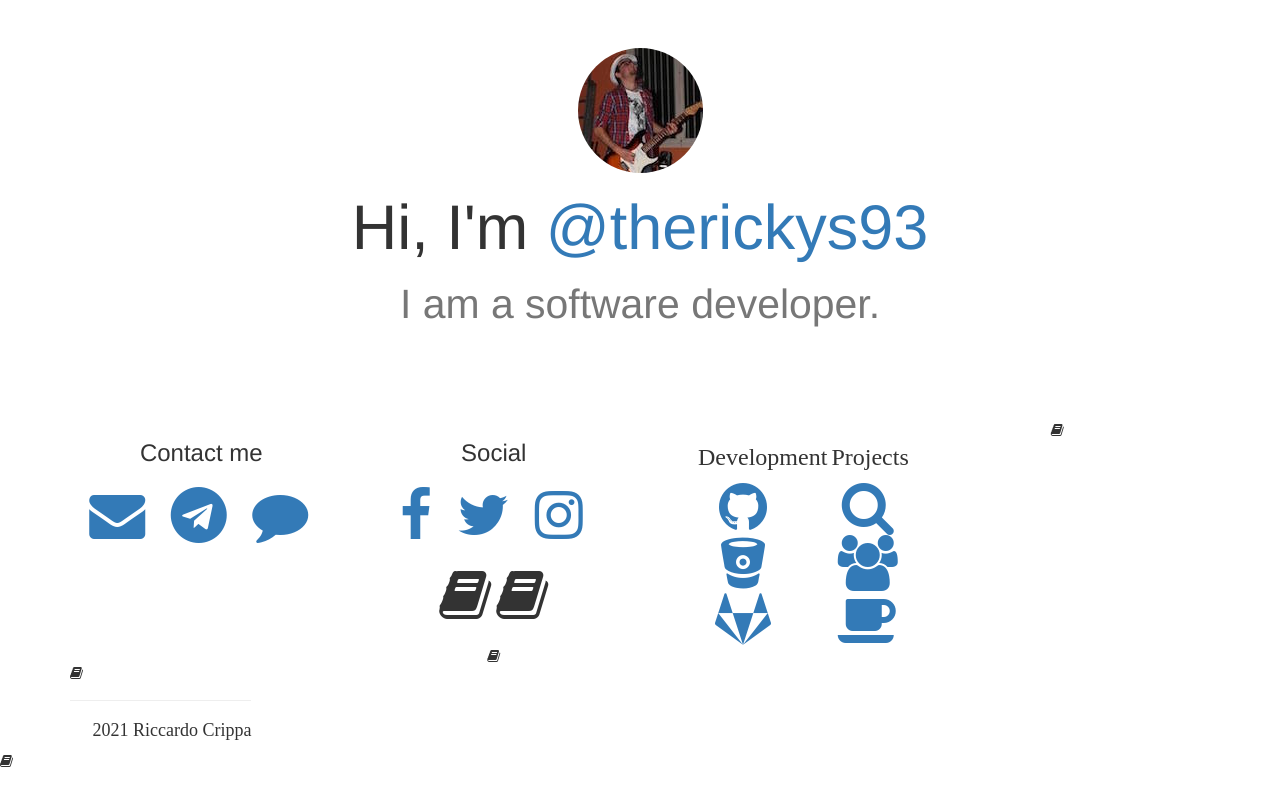
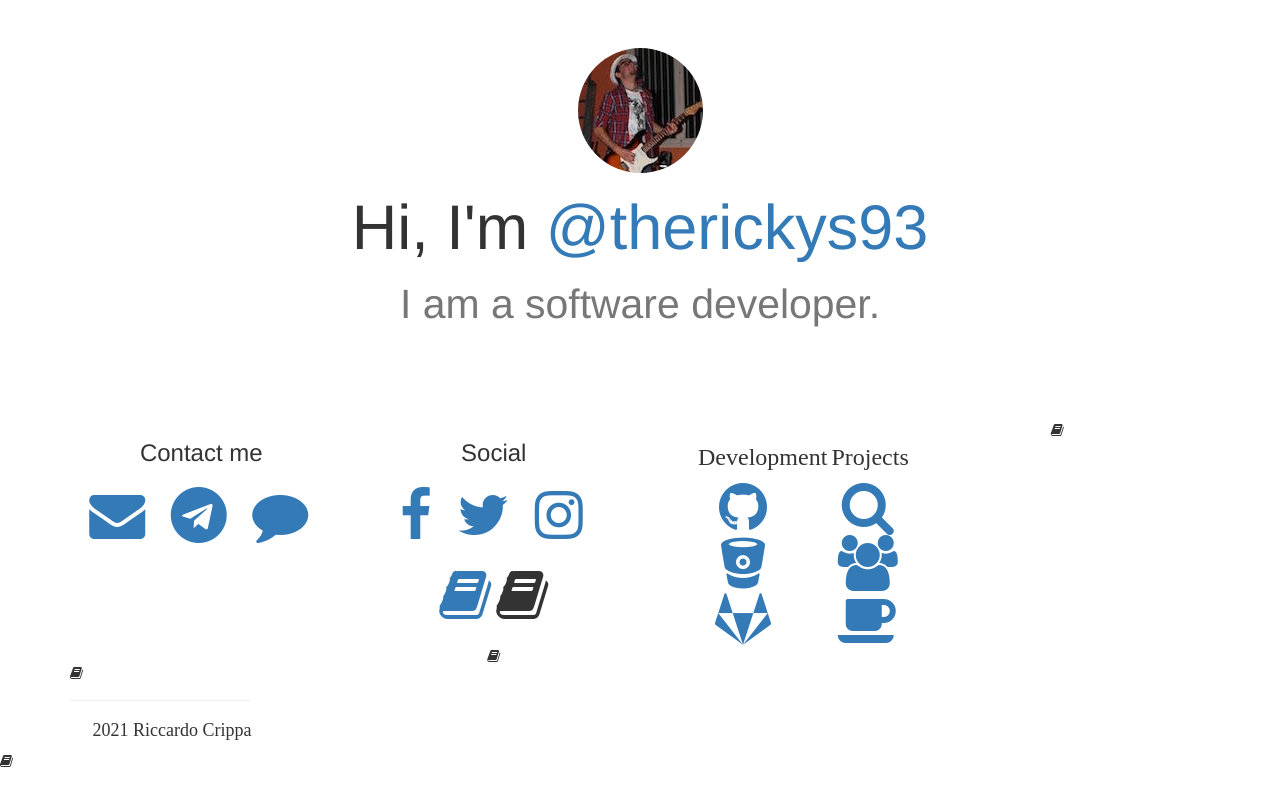
Before and after one commit to therickys93/therickys93.github.io, a website: page index.html in a window 1280 px wide. Drawn offline with Linux system fonts and the light colour scheme; files whose address does not match are found by name.

Commit message:
bug fixed.

```diff
--- a/index.html
+++ b/index.html
@@ -51,7 +51,7 @@
                         </li>
                         <li><a href="https://twitter.com/therickys93"><i class="fa fa-twitter"></i></a></li>
                         <li><a href="https://www.instagram.com/therickys93/"><i class="fa fa-instagram"></i></a></li>
-			<li><a href="https://therickys93.gitlab.io/blog/"></a><i class="fa fa-book"></li>
+			<li><a href="https://therickys93.gitlab.io/blog/"><i class="fa fa-book"></a></li>
                         <!--<li><a href="https://www.linkedin.com/in/therickys93"><i class="fa fa-linkedin"></i></a></li>-->
                     </ul>
                 </div>
```
